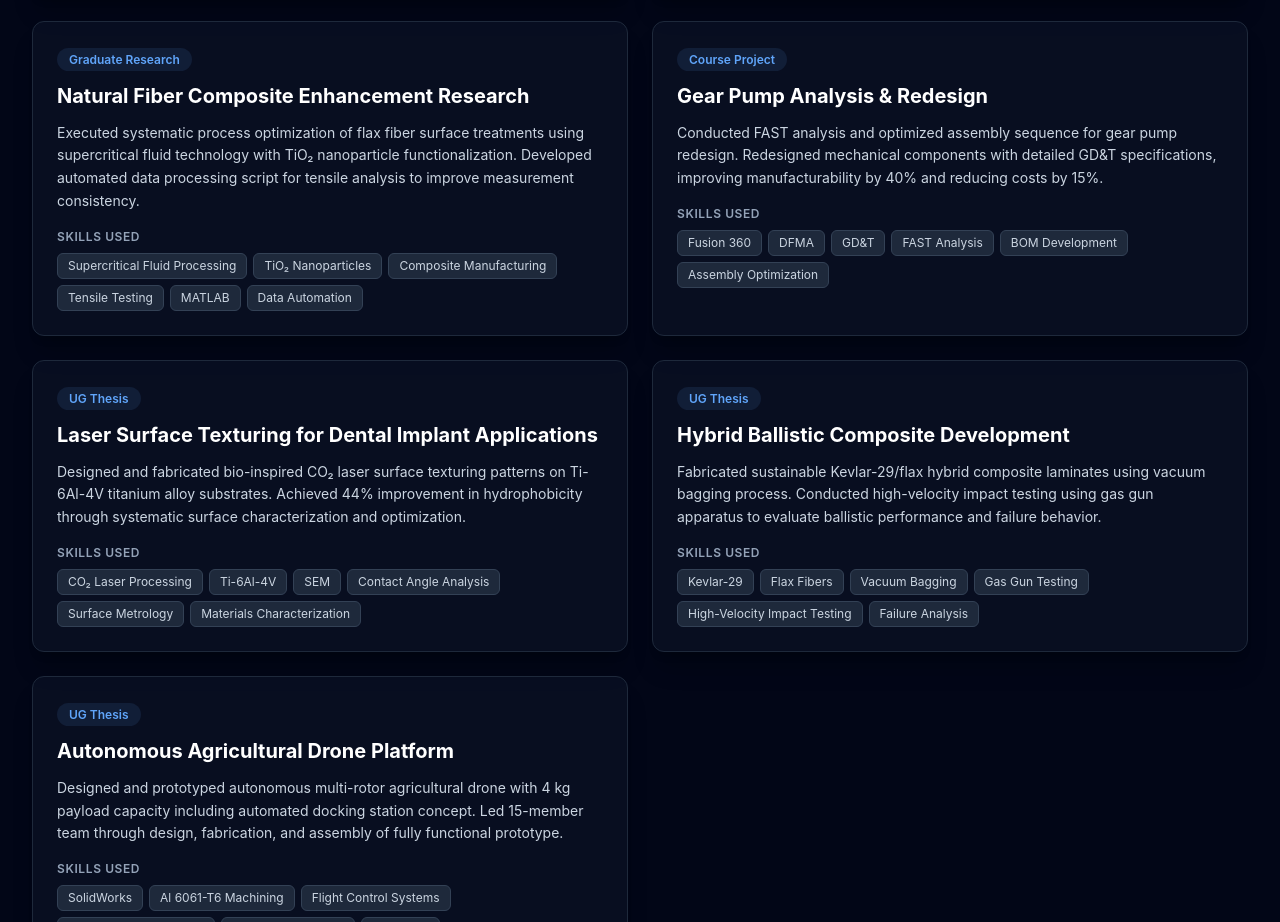
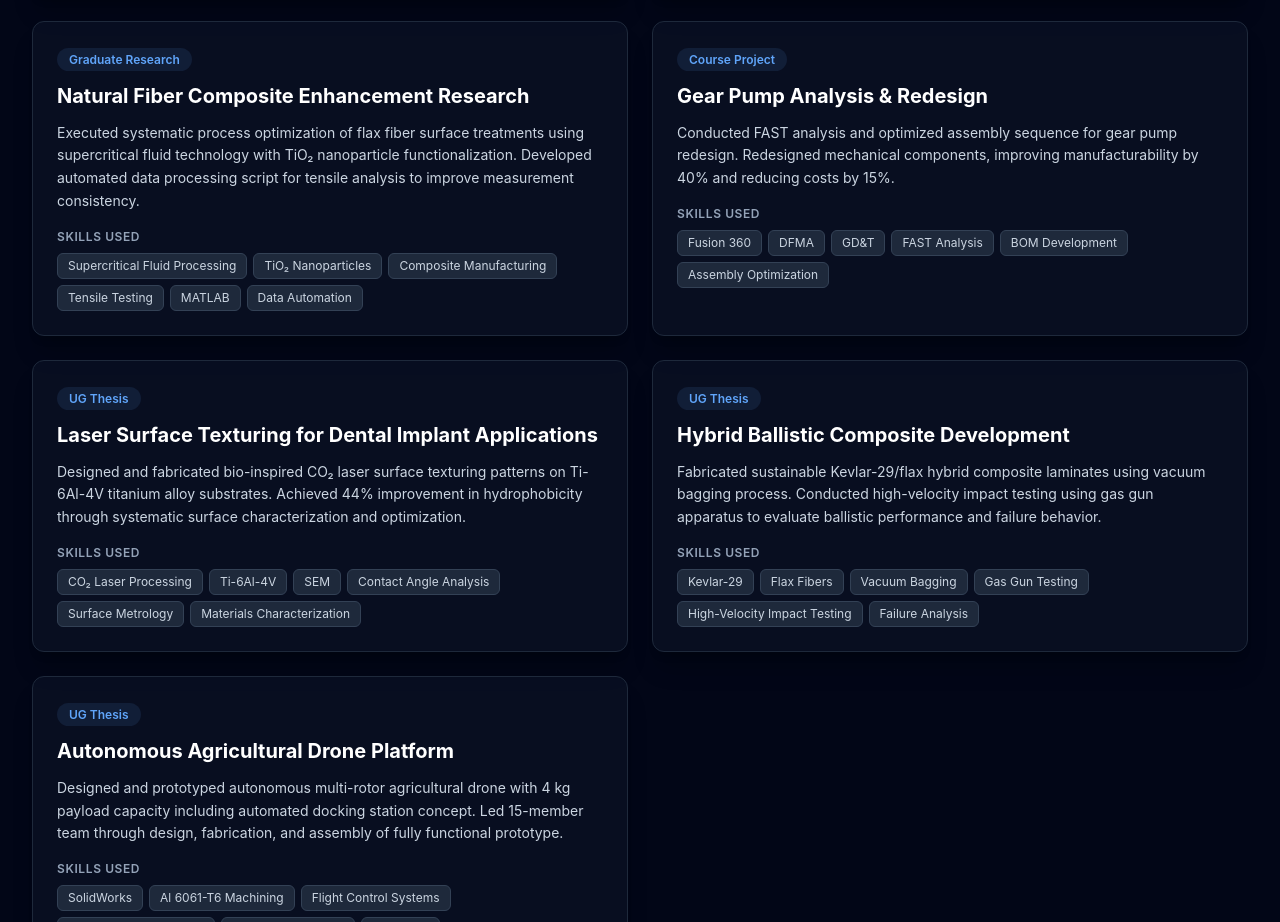
Before and after one commit to vijai27/portfolio, a React (Vite) app: page / in a window 1280 px wide. Shown: the part 2420-3342 px from the top of the page. Built offline with nearby package versions, Linux system fonts and the light colour scheme.

Commit message:
Refine summary for Gear Pump Analysis project
Removed redundant detail from the summary of the Gear Pump Analysis project.

```diff
--- a/src/App.jsx
+++ b/src/App.jsx
@@ -60,7 +60,7 @@ const Portfolio = () => {
     },
     {
       title: "Gear Pump Analysis & Redesign",
-      summary: "Conducted FAST analysis and optimized assembly sequence for gear pump redesign. Redesigned mechanical components with detailed GD&T specifications, improving manufacturability by 40% and reducing costs by 15%.",
+      summary: "Conducted FAST analysis and optimized assembly sequence for gear pump redesign. Redesigned mechanical components, improving manufacturability by 40% and reducing costs by 15%.",
       skills: ["Fusion 360", "DFMA", "GD&T", "FAST Analysis", "BOM Development", "Assembly Optimization"],
       category: "Course Project"
     },
```
